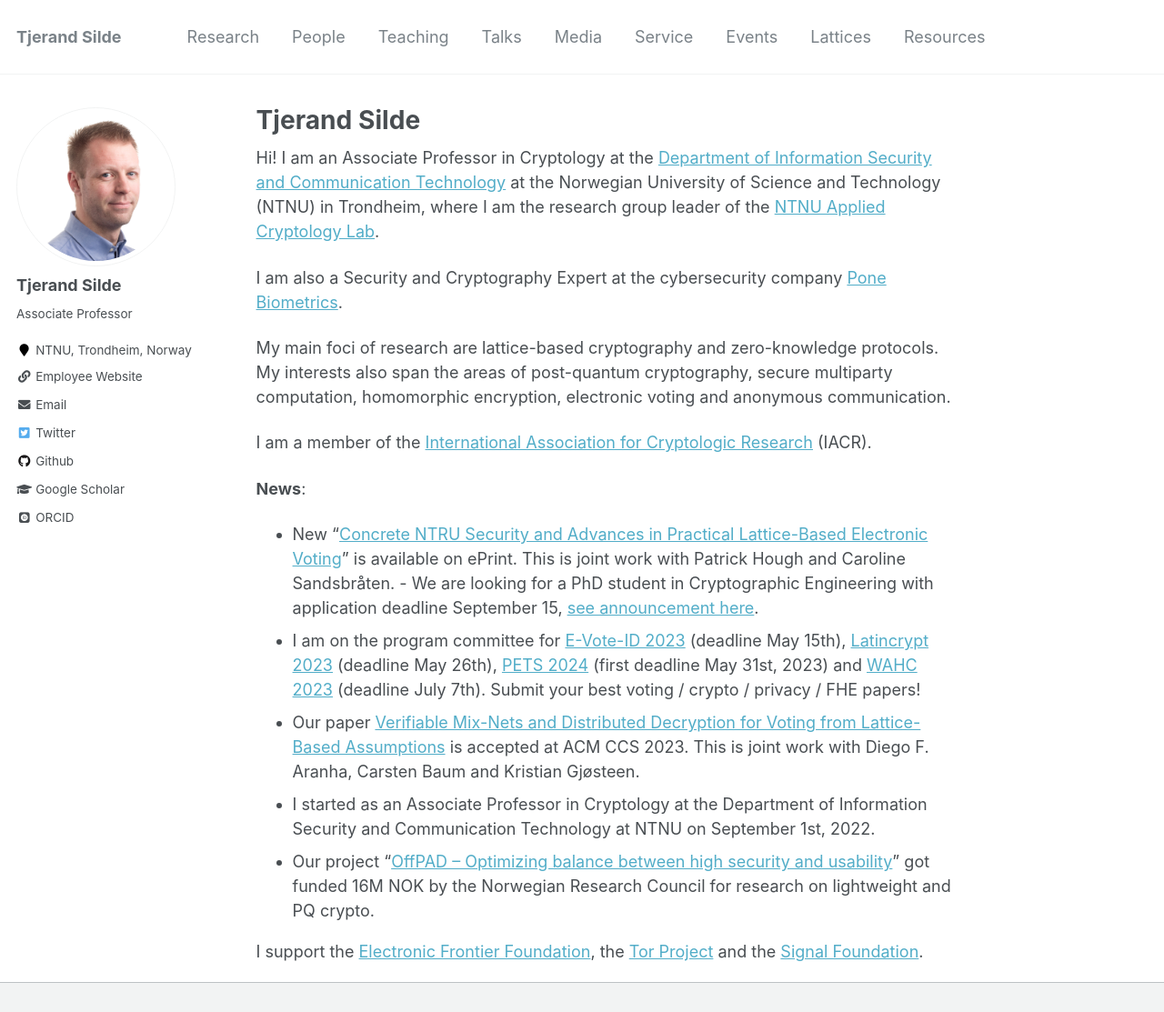
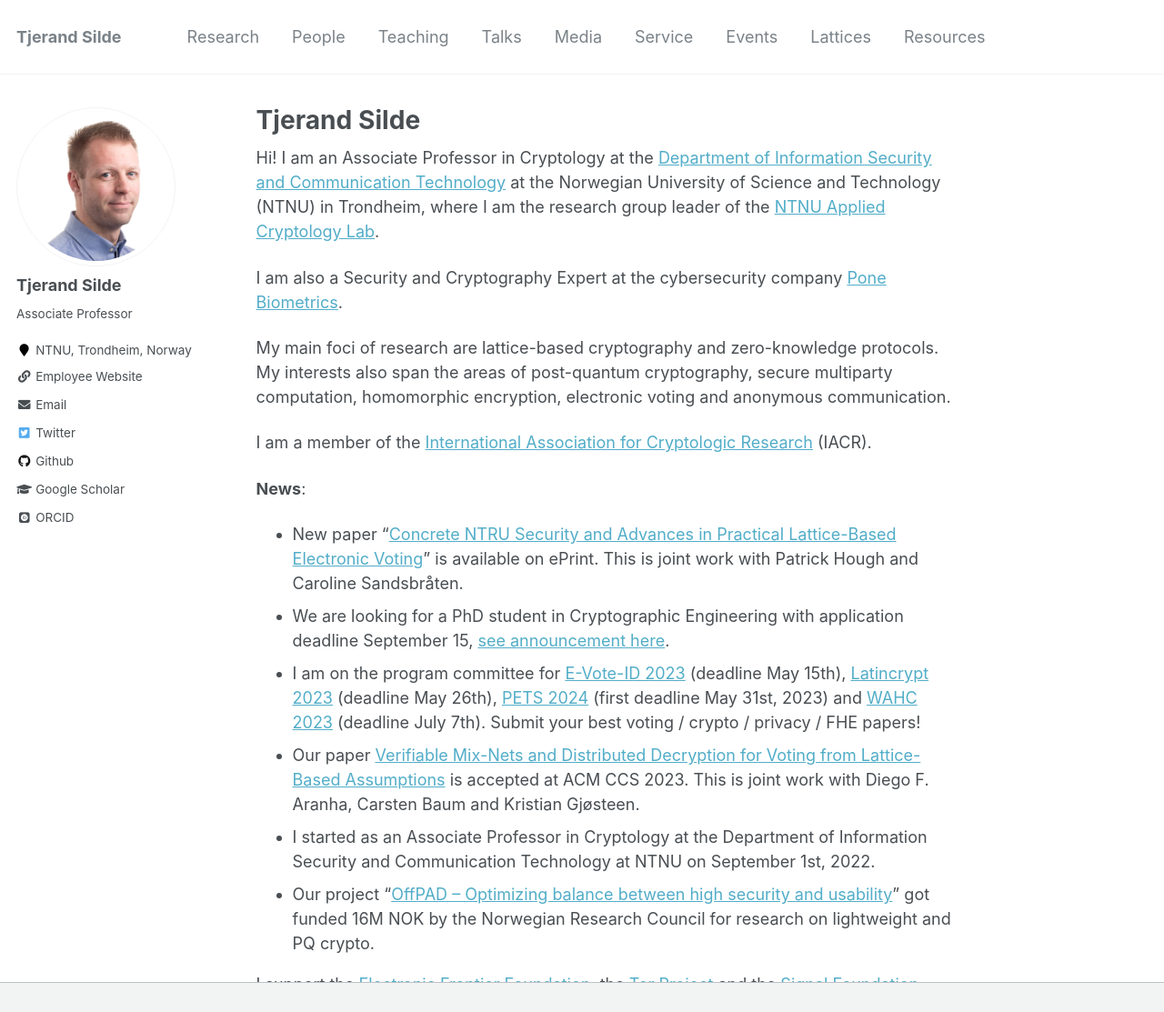
Before and after one commit to tjesi/tjesi.github.io, a Jekyll site: the page built from _pages/about.md, in a window 1280 px wide and 1309 px high, cut to the strip 0-1113 px from the top of the window. Shown: the whole strip at 91% size. Built offline with Jekyll 4.4.1, drawn with Linux system fonts in a browser that asks for light colours; some web fonts are replaced.

Commit message:
Update about.md

```diff
--- a/_pages/about.md
+++ b/_pages/about.md
@@ -18,7 +18,8 @@
 
 **News**:
 
-- New "[Concrete NTRU Security and Advances in Practical Lattice-Based Electronic Voting](https://eprint.iacr.org/2023/933)" is available on ePrint. This is joint work with Patrick Hough and Caroline Sandsbråten. - We are looking for a PhD student in Cryptographic Engineering with application deadline September 15, [see announcement here](https://www.jobbnorge.no/en/available-jobs/job/246480/phd-candidate-in-cryptography-engineering).
+- New paper "[Concrete NTRU Security and Advances in Practical Lattice-Based Electronic Voting](https://eprint.iacr.org/2023/933)" is available on ePrint. This is joint work with Patrick Hough and Caroline Sandsbråten.
+- We are looking for a PhD student in Cryptographic Engineering with application deadline September 15, [see announcement here](https://www.jobbnorge.no/en/available-jobs/job/246480/phd-candidate-in-cryptography-engineering).
 - I am on the program committee for [E-Vote-ID 2023](https://e-vote-id.org/call-for-papers-2023) (deadline May 15th), [Latincrypt 2023](https://www.espe.edu.ec/latincrypt) (deadline May 26th), [PETS 2024](https://www.petsymposium.org/cfp24.php) (first deadline May 31st, 2023) and [WAHC 2023](https://homomorphicencryption.org/workshops-wahc23) (deadline July 7th). Submit your best voting / crypto / privacy / FHE papers!
 - Our paper [Verifiable Mix-Nets and Distributed Decryption for Voting from Lattice-Based Assumptions](https://eprint.iacr.org/2022/422.pdf) is accepted at ACM CCS 2023. This is joint work with Diego F. Aranha, Carsten Baum and Kristian Gjøsteen.
 - I started as an Associate Professor in Cryptology at the Department of Information Security and Communication Technology at NTNU on September 1st, 2022.
```
